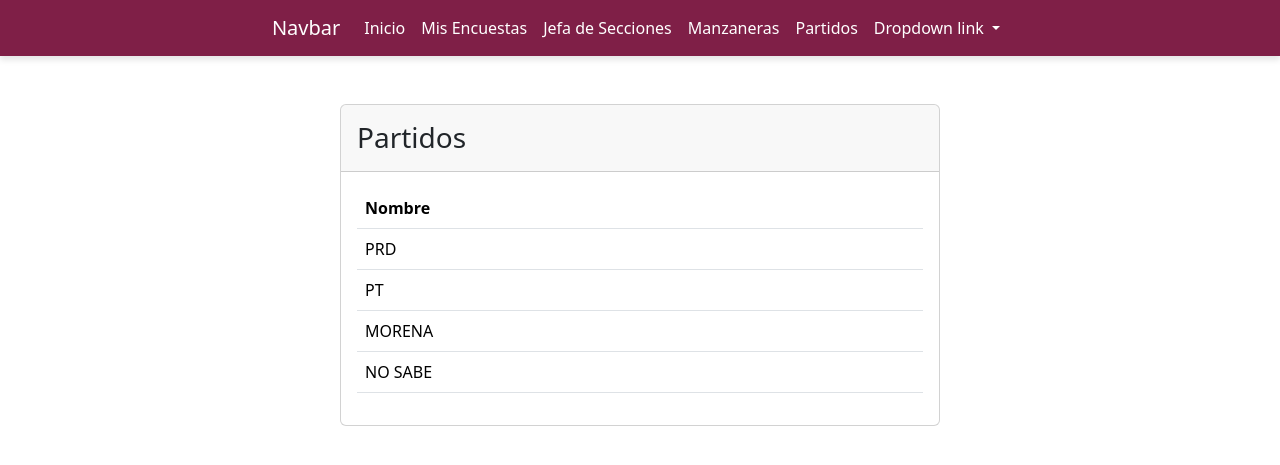
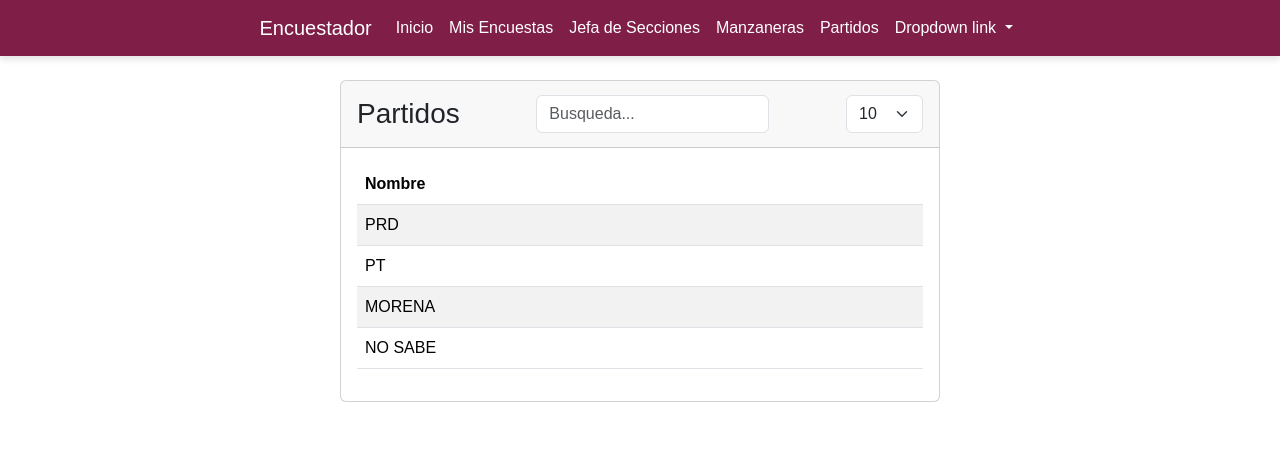
Before and after one commit to xTurbito/encuesta, a PHP site: page /encuesta/modulos/Partidos/index.php in a window 1280 px wide. Shown: the top 465 px of the page. Run offline with PHP 8.4, Linux system fonts and the light colour scheme; data comes from the database, SQL or seed files in the repository; some libraries are stand-ins or nearby versions.

Commit message:
Se agrega filtro de busqueda y por cantidad

```diff
--- /dev/null
+++ b/Assets/tables.css
@@ -0,0 +1,37 @@
+tbody tr:hover {
+  background-color: #fff6 !important;
+}
+
+tbody tr:nth-child(even) {
+    background-color: #0000000b;
+  }
+
+  tbody tr {
+    --delay: .1s;
+    transition: .5s ease-in-out var(--delay), background-color 0s; /* Corregido aquí */
+  }
+
+  tbody tr.hide {
+    opacity: 0;
+    transform: translateX(100%);
+  }
+
+
+
+  tbody tr td,
+  tbody td td p,
+  tbody tr td img {
+    transition: .2s ease-in-out .5s;
+  }
+
+  tbody tr.hide td,
+  tbody tr.hide td p {
+    padding: 0;
+    font: 0 / 0 sans-serif;
+    transition: .2s ease-in-out;
+  }
+
+.table_body::-webkit-scrollbar{
+  width: 0.5rem;
+  height: 0.5rem;
+}
--- /dev/null
+++ b/Assets/tables.js
@@ -0,0 +1,21 @@
+//Buscador de tabla
+const search = document.querySelector('.input-search input'),
+table_rows = document.querySelectorAll('tbody tr');
+
+search.addEventListener('input', searchTable);
+
+function searchTable() {
+const searchValue = search.value.trim().toLowerCase();
+
+table_rows.forEach((row, i) => {
+    let table_data = row.textContent.toLowerCase();
+
+
+    row.classList.toggle('hide', !table_data.includes(searchValue));
+    row.style.setProperty('--delay', i / 25 + 's');
+});
+
+document.querySelectorAll('tbody tr:not(.hide)').forEach((visible_row, i) => {
+    visible_row.style.backgroundColor = (i % 2 == 0) ? 'transparent' : '#0000000b';
+});
+}
--- a/layout/foot.php
+++ b/layout/foot.php
@@ -1,10 +1,9 @@
-
 <!-- Bootstrap JavaScript Libraries -->
 <script src="https://cdn.jsdelivr.net/npm/@popperjs/core@2.11.6/dist/umd/popper.min.js" integrity="sha384-oBqDVmMz9ATKxIep9tiCxS/Z9fNfEXiDAYTujMAeBAsjFuCZSmKbSSUnQlmh/jp3" crossorigin="anonymous">
 </script>
 <script src="https://cdn.jsdelivr.net/npm/bootstrap@5.2.1/dist/js/bootstrap.min.js" integrity="sha384-7VPbUDkoPSGFnVtYi0QogXtr74QeVeeIs99Qfg5YCF+TidwNdjvaKZX19NZ/e6oz" crossorigin="anonymous">
 </script>
 <script src="https://cdn.jsdelivr.net/npm/axios/dist/axios.min.js"></script>
-<script src="http://localhost/encuesta/layout/main.js"></script>
+<script src="http://localhost/encuesta/Assets/tables.js"></script>
 </body>
 </html>
--- a/layout/main.js
+++ /dev/null
@@ -1,15 +0,0 @@
-/*=============== SHOW MENU ===============*/
-const showMenu = (toggleId, navId) =>{
-    const toggle = document.getElementById(toggleId),
-          nav = document.getElementById(navId)
-
-    toggle.addEventListener('click', () =>{
-        // Add show-menu class to nav menu
-        nav.classList.toggle('show-menu')
-
-        // Add show-icon to show and hide the menu icon
-        toggle.classList.toggle('show-icon')
-    })
- }
-
- showMenu('nav-toggle','nav-menu')
--- a/layout/style.css
+++ b/layout/style.css
@@ -1,3 +1,10 @@
+*{
+  margin: 0;
+  padding: 0;
+
+  box-sizing: border-box;
+  font-family: sans-serif;
+}
 
 .navbar-custom {
   background-color: hsl(335, 61%, 31%);
@@ -18,3 +25,35 @@
   max-width: 600px; /* Ajusta el ancho máximo de la tarjeta según sea necesario */
   margin: 0 auto; /* Centra la tarjeta horizontalmente */
 }
+
+.navbar-nav .nav-link {
+  position: relative;
+  transition: color 0.3s ease;
+}
+
+.navbar-nav .nav-link:before {
+  content: '';
+  position: absolute;
+  bottom: -2px;
+  left: 0;
+  width: 100%;
+  height: 2px;
+  background-color: whitesmoke;
+  visibility: hidden;
+  transform: scaleX(0);
+  transition: all 0.3s ease-in-out;
+}
+
+.navbar-nav .nav-link:hover:before {
+  visibility: visible;
+  transform: scaleX(1);
+}
+
+.navbar-nav .nav-link:hover {
+  color: whitesmoke;
+}
+
+.input-group {
+  width: 50%; /* Ajusta este valor según tus necesidades */
+  margin: auto; /* Centra el div horizontalmente */
+}
--- a/layout/top.php
+++ b/layout/top.php
@@ -4,10 +4,14 @@
 ?>
 <!DOCTYPE html>
 <html lang="en">
+
 <head>
   <meta charset="UTF-8">
   <meta name="viewport" content="width=device-width, initial-scale=1.0">
+  <!-- CSS -->
   <link rel="stylesheet" href="http://localhost/encuesta/layout/style.css">
+  <link rel="stylesheet" href="http://localhost/encuesta/Assets/tables.css">
+  <!-- BOOTSTRAP -->
   <link href="https://cdn.jsdelivr.net/npm/bootstrap@5.3.3/dist/css/bootstrap.min.css" rel="stylesheet" integrity="sha384-QWTKZyjpPEjISv5WaRU9OFeRpok6YctnYmDr5pNlyT2bRjXh0JMhjY6hW+ALEwIH" crossorigin="anonymous">
   <!-- SWEETALERT -->
   <script src="https://cdn.jsdelivr.net/npm/sweetalert2@11"></script>
@@ -15,15 +19,14 @@
   <link rel="stylesheet" href="https://cdnjs.cloudflare.com/ajax/libs/font-awesome/6.4.2/css/all.min.css" integrity="sha512-z3gLpd7yknf1YoNbCzqRKc4qyor8gaKU1qmn+CShxbuBusANI9QpRohGBreCFkKxLhei6S9CQXFEbbKuqLg0DA==" crossorigin="anonymous" referrerpolicy="no-referrer" />
   <!--=============== REMIXICONS ===============-->
   <link href="https://cdn.jsdelivr.net/npm/remixicon@3.2.0/fonts/remixicon.css" rel="stylesheet">
-  <!--=============== CSS ===============-->
 
-  <title>Responsive dropdown menu - Bedimcode</title>
+  <title>Encuesta</title>
 </head>
 
 <body>
-<nav class="navbar navbar-expand-lg navbar-dark navbar-custom" >
+  <nav class="navbar navbar-expand-lg navbar-dark navbar-custom">
     <div class="container justify-content-center ">
-    <a class="navbar-brand" href="#">Navbar</a>
+      <a class="navbar-brand" href="#">Encuestador</a>
       <button class="navbar-toggler" type="button" data-bs-toggle="collapse" data-bs-target="#navbarNavDropdown" aria-controls="navbarNavDropdown" aria-expanded="false" aria-label="Toggle navigation">
         <span class="navbar-toggler-icon"></span>
       </button>
--- a/modulos/Partidos/index.php
+++ b/modulos/Partidos/index.php
@@ -1,20 +1,38 @@
 <?php
 require("../../config/dbcontext.php");
 include("../../layout/top.php");
+
+// Variable para almacenar el número de registros a mostrar, por defecto 10
+$numRegistrosPorPagina = 10;
+
+// Verifica si se ha seleccionado una nueva cantidad de registros
+if (isset($_GET['registros'])) {
+    $numRegistrosPorPagina = $_GET['registros'];
+}
 
 $sql = "SELECT * FROM partidos";
 $result = $link->query($sql);
 ?>
 <br>
-<div class="container">
-    <br>
-    <div class="card w-auto"> <!-- Agrega la clase "text-center" aquí -->
-        <div class="card-header">
+<div class="card">
+    <div class="card-header d-flex justify-content-between align-items-center">
         <h3 class="mt-2 mb-2">Partidos</h3>
+        <div class=" input-search col-xs-2 ">
+            <input type="search" id="search" class="form-control input" placeholder="Busqueda...">
+        </div>
+        <div class="col-xs-2">
+            <select id="cantidadRegistros" class="form-select">
+                <option value="5" <?php if ($numRegistrosPorPagina == 5) echo "selected"; ?>>5</option>
+                <option value="10" <?php if ($numRegistrosPorPagina == 10) echo "selected"; ?>>10</option>
+                <option value="20" <?php if ($numRegistrosPorPagina == 20) echo "selected"; ?>>20</option>
+                <option value="50" <?php if ($numRegistrosPorPagina == 50) echo "selected"; ?>>50</option>
+                <option value="100" <?php if ($numRegistrosPorPagina == 100) echo "selected"; ?>>100</option>
+            </select>
+        </div>
     </div>
     <div class="card-body">
-            <div class="table-responsive-sm">
-                <table class="table" id="tabla_id">
+        <div class="table-responsive-sm table_body">
+            <table class="table table-striped" id="tablaid" style="width:100%">
                 <thead>
                     <tr>
                         <th scope="col">Nombre</th>
@@ -23,6 +41,9 @@
                 <tbody>
                     <?php
                     if ($result->num_rows > 0) {
+                        // Limita el resultado de la consulta según la cantidad seleccionada
+                        $sql .= " LIMIT $numRegistrosPorPagina";
+                        $result = $link->query($sql);
                         while ($row = $result->fetch_assoc()) { ?>
                             <tr>
                                 <td scope="row"><?php echo $row['Nombre'] ?></td>
@@ -38,5 +59,17 @@
         </div>
     </div>
 </div>
-</div>
-<?php include("../../layout/foot.php")?>
+
+<?php include("../../layout/foot.php") ?>
+
+<script>
+    // Función para actualizar la página al cambiar la cantidad de registros
+    function actualizarPagina() {
+        var cantidadRegistros = document.getElementById("cantidadRegistros").value;
+        // Redirige a la misma página pero con el parámetro 'registros' en la URL
+        window.location.href = '<?php echo $_SERVER['PHP_SELF']; ?>?registros=' + cantidadRegistros;
+    }
+
+    // Asigna la función al evento change del select
+    document.getElementById("cantidadRegistros").addEventListener("change", actualizarPagina);
+</script>
```
Lines whose indentation alone changed are shown as unchanged.
